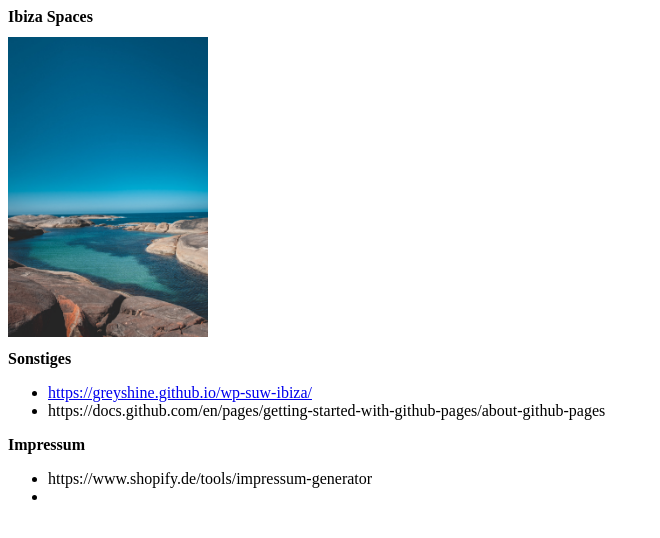
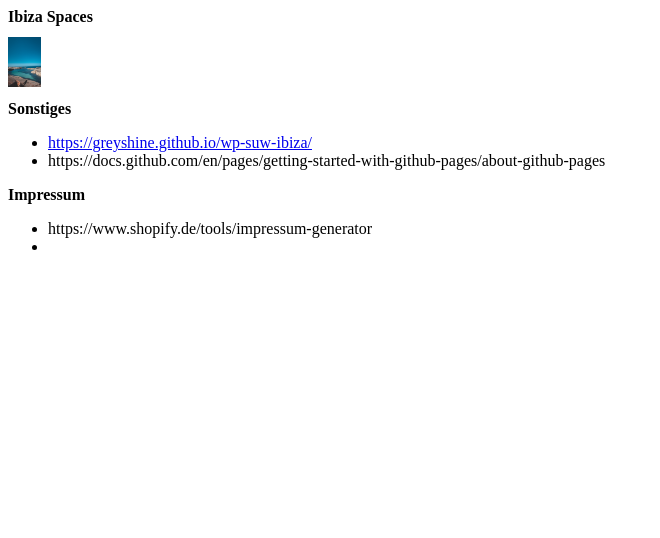
Before and after one commit to greyshine/wp-suw-ibiza, a plain HTML site: page index.html in a window 1280 px wide. Shown: the whole page, without its empty margins (0-660 px from the left). Drawn offline with nearby package versions, Linux system fonts and the light colour scheme; files that its build step writes are made by us from their sources.

Commit message:
Update styles.css

```diff
--- a/css/styles.css
+++ b/css/styles.css
@@ -2,6 +2,7 @@
   font-size: 12pt;
 }
 
-img {
+.image {
   max-width: 200px;
+  height: 50px;
 }
```
